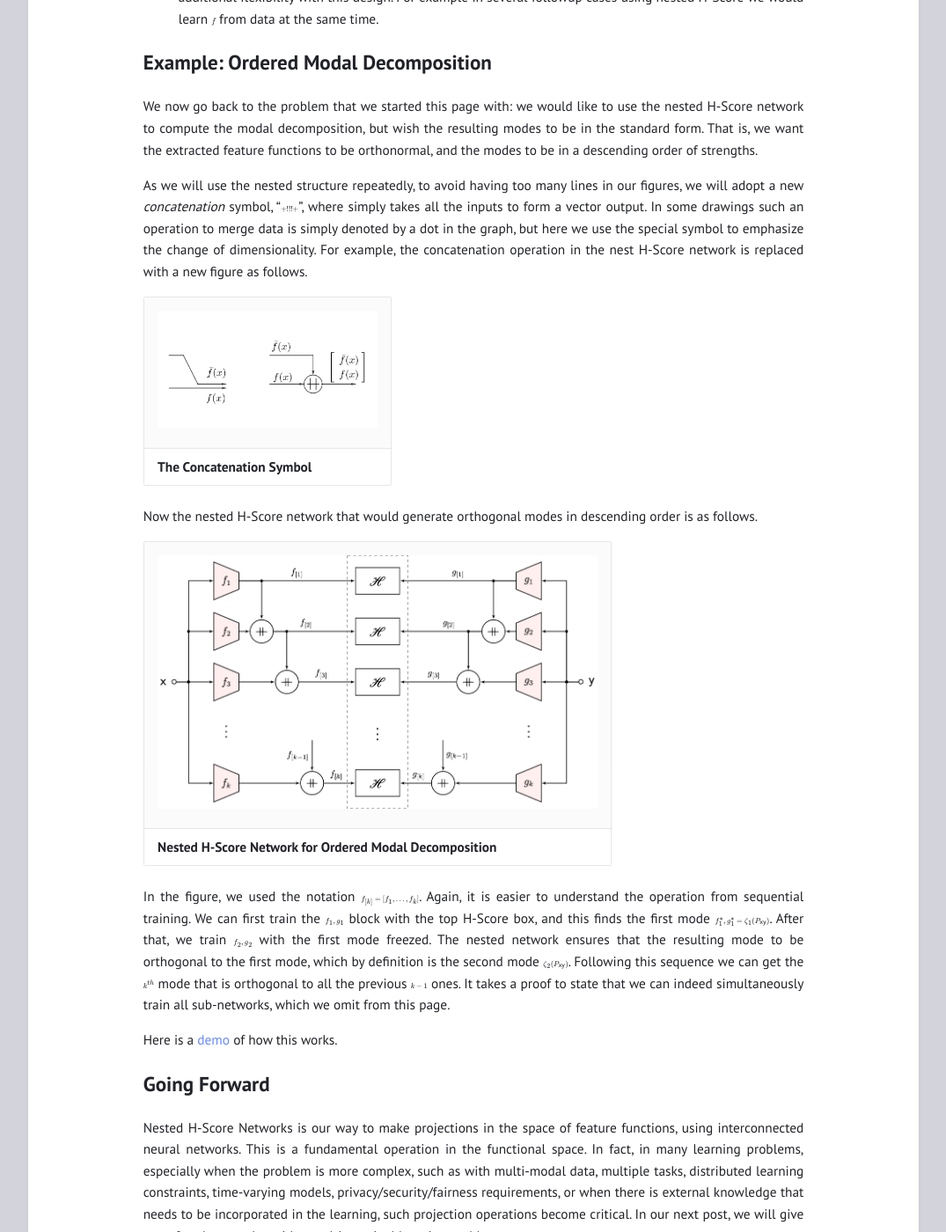
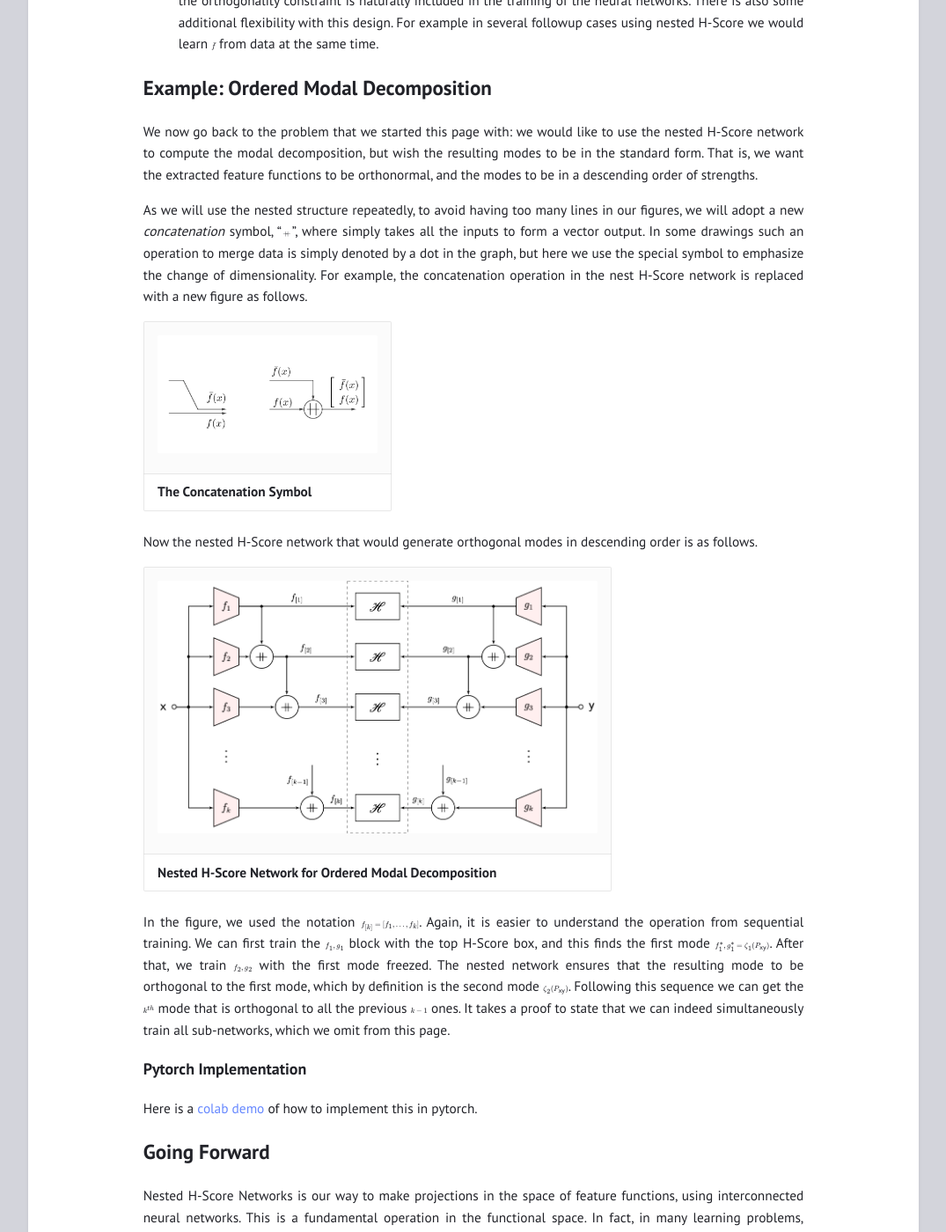
Before and after one commit to gilearning/gilearning.github.io, a Jekyll site: the page built from _posts/2022-09-08-NestedHScore.md, in a window 1280 px wide and 1400 px high, scrolled down 4079 px. Shown: the whole window at 88% size, without its empty margins (102-1177 px from the left). Built offline with Jekyll 4.4.1, drawn with Linux system fonts in a browser that asks for light colours; formulas are drawn with MathJax 3; some of the changed text lies outside the part shown.

Commit message:
highlight demos; modify about page

```diff
--- a/_posts/2022-09-08-NestedHScore.md
+++ b/_posts/2022-09-08-NestedHScore.md
@@ -120,7 +120,7 @@
 
 We now go back to the problem that we started this page with: we would like to use the nested H-Score network to compute the modal decomposition, but wish the resulting modes to be in the standard form. That is, we want the extracted feature functions to be orthonormal, and the modes to be in a descending order of strengths.
 
-As we will use the nested structure repeatedly, to avoid having too many lines in our figures, we will adopt a new _concatenation_ symbol, "$+\!\!\!+$", where simply takes all the inputs to form a vector output. In some drawings such an operation to merge data is simply denoted by a dot in the graph, but here we use the special symbol to emphasize the change of dimensionality. For example, the concatenation operation in the nest H-Score network is replaced with a new figure as follows.
+As we will use the nested structure repeatedly, to avoid having too many lines in our figures, we will adopt a new _concatenation_ symbol, "$\,+\hspace{-.7em}+\,$", where simply takes all the inputs to form a vector output. In some drawings such an operation to merge data is simply denoted by a dot in the graph, but here we use the special symbol to emphasize the change of dimensionality. For example, the concatenation operation in the nest H-Score network is replaced with a new figure as follows.
 
 |![test image](/assets/concatenation.png){: width="250" }|
 |<b> The Concatenation Symbol </b>|
@@ -132,7 +132,8 @@
 
 In the figure, we used the notation $f_{[k]} = [f_1, \ldots, f_k]$. Again, it is easier to understand the operation from sequential training. We can first train the $f_1, g_1$ block with the top H-Score box, and this finds the first mode $f^\ast_1, g^\ast_1 = \zeta_1(P_{\mathsf {xy}})$. After that, we train $f_2, g_2$ with the first mode freezed. The nested network ensures that the resulting mode to be orthogonal to the first mode, which by definition is the second mode $\zeta_2(P_{\mathsf {xy}})$. Following this sequence we can get the $k^{th}$ mode that is orthogonal to all the previous $k-1$ ones. It takes a proof to state that we can indeed simultaneously train all sub-networks, which we omit from this page.
 
-Here is a [demo](https://colab.research.google.com/drive/1C9mdtDZ7GFvyiYxEboemJ3Ed18sUMkVB?usp=sharing) of how this works.
+### Pytorch Implementation
+Here is a [colab demo](https://colab.research.google.com/drive/1C9mdtDZ7GFvyiYxEboemJ3Ed18sUMkVB?usp=sharing) of how to implement this in pytorch.
 
 ## Going Forward
 Nested H-Score Networks is our way to make projections in the space of feature functions, using interconnected neural networks. This is a fundamental operation in the functional space. In fact, in many learning problems, especially when the problem is more complex, such as with multi-modal data, multiple tasks, distributed learning constraints, time-varying models, privacy/security/fairness requirements, or when there is external knowledge that needs to be incorporated in the learning, such projection operations become critical. In our next post, we will give one of such examples with a multi-terminal learning problem.
```
Also changed, not shown: _posts/2022-08-15-ModalDecomposition.md (+1 -1 lines), _posts/2022-08-24-HScore.md (+2 -1 lines), _posts/2022-09-15-SideInfo.md (+3 -1 lines), README.md.
